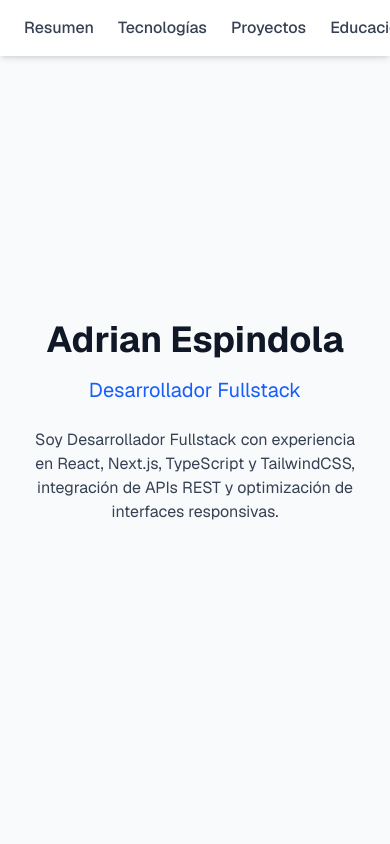
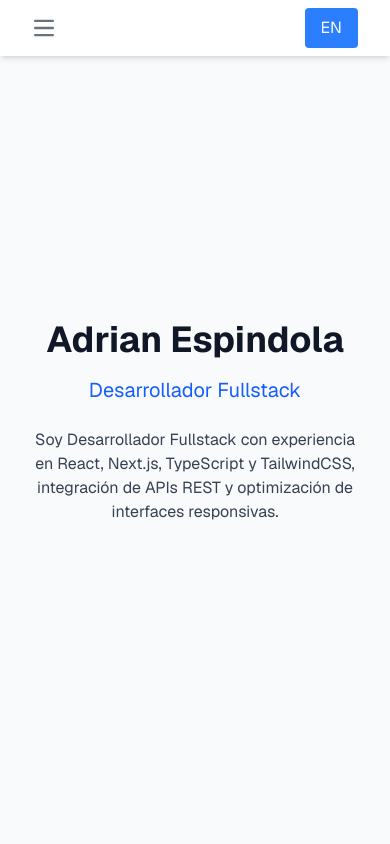
Before and after one commit to AdrianMEsp/webcv, a Next.js app: page / in a window 390 px wide. Shown: the top 844 px of the page. Built offline with nearby package versions, Linux system fonts and the light colour scheme.

Commit message:
UPDATE: burguer menu, education fixed

```diff
--- a/app/components/NavBar/NavBar.tsx
+++ b/app/components/NavBar/NavBar.tsx
@@ -1,9 +1,10 @@
-"use client"
+"use client";
 import { useLanguage } from "@/app/context/LanguageContext";
 import { useTranslation } from "@/app/translations/useTranslation";
-import React from "react";
+import React, { useState } from "react";
 
 const Navbar: React.FC = () => {
+  const [isMenuOpen, setIsMenuOpen] = useState(false);
   const t = useTranslation();
   const { language, toggleLanguage } = useLanguage();
 
@@ -17,19 +18,56 @@ const Navbar: React.FC = () => {
   ];
 
   return (
-    <nav className="fixed top-0 w-full bg-white shadow-md z-50 flex justify-between px-6">
-      <ul className="flex space-x-6 py-4">
-        {links.map(link => (
-          <li key={link.id}>
+    <nav className="fixed top-0 w-full bg-white shadow-md z-50 flex items-center justify-between px-6">
+
+      {/* Burger Button */}
+      <button
+        onClick={() => setIsMenuOpen(!isMenuOpen)}
+        type="button"
+        className="inline-flex items-center p-2 w-10 h-10 justify-center text-sm
+           text-gray-500 rounded-lg md:hidden hover:bg-gray-200 focus:outline-none focus:ring-2
+           focus:ring-blue-400"
+      >
+        <svg className="w-5 h-5" fill="none" viewBox="0 0 17 14">
+          <path
+            stroke="currentColor"
+            strokeWidth="2"
+            strokeLinecap="round"
+            strokeLinejoin="round"
+            d="M1 1h15M1 7h15M1 13h15"
+          />
+        </svg>
+      </button>
+
+      {/* Overlay*/}
+      {isMenuOpen && (
+        <div className="fixed inset-0 md:hidden"
+        onClick={() => setIsMenuOpen(false)}
+        ></div>
+      )}
+
+      {/* Menu */}
+      <ul
+        className={`flex-col md:mt-2 mt-50 md:flex border border-gray-500 md:border-0
+          md:flex-row md:space-x-6 py-4 absolute md:static left-0 w-full
+          md:w-auto bg-white transition-all duration-300 ${
+          isMenuOpen ? "flex" : "hidden"
+        }`}
+      >
+        {links.map((link) => (
+          <li key={link.id} className="px-4 py-2 md:px-0 md:py-0">
             <a
               href={`#${link.id}`}
-              className="text-gray-700 hover:text-blue-600 font-medium"
+              className="block text-gray-700 hover:text-blue-600 font-medium"
+              onClick={() => setIsMenuOpen(false)} // cerrar menú al hacer click
             >
               {link.label}
             </a>
           </li>
         ))}
       </ul>
+
+      {/* Language*/}
       <button
         onClick={toggleLanguage}
         className="m-2 py-2 px-4 bg-blue-500 text-white rounded hover:bg-blue-600"
--- a/app/sections/Education.tsx
+++ b/app/sections/Education.tsx
@@ -8,10 +8,10 @@ const Educacion: React.FC = () => {
   return (
     <div className="min-h-screen flex flex-col justify-center items-center px-6">
       <h2 className="text-3xl font-bold mb-6">{t.educacion.title}</h2>
-      <ul className="space-y-4 text-gray-700 w-1/2 flex flex-col items-center">
-        <li>{t.educacion.analitycs}</li>
-        <li>{t.educacion.fullstack}</li>
-        <li>{t.educacion.java}</li>
+      <ul className="space-y-4 text-gray-700 md:w-2/3 flex flex-col items-center">
+        <li className="mb-5 border-b-2 w-full text-center">{t.educacion.analitycs}</li>
+        <li className="mb-5 border-b-2 w-full text-center">{t.educacion.fullstack}</li>
+        <li className="mb-5 border-b-2 w-full text-center">{t.educacion.java}</li>
       </ul>
     </div>
   );
--- a/app/translations/translations.tsx
+++ b/app/translations/translations.tsx
@@ -30,7 +30,7 @@ export const translations = {
     },
     educacion: {
       title: "Educación",
-      analitycs: "Analista Programador Universitario. 55% de materias aprobadas. UNLP Facultad de Informática 2020-Presente",
+      analitycs: "Analista Programador Universitario. 55% de materias aprobadas. UNLP Facultad de Informática - Presente",
       fullstack: " Bootcamp Full Stack Web Developer - Soy Henry 80+ horas de programación intensiva en JavaScript, React, Node.js, PostgreSQL y metodologías ágiles (SCRUM) 07/2025 – 01/2026",
       java: " Backend con Java - Soy Henry 20+ horas de programación en Java, Spring Boot, JUnit5 y PostgreSQL 01/2025 – 04/2025"
     },
```
